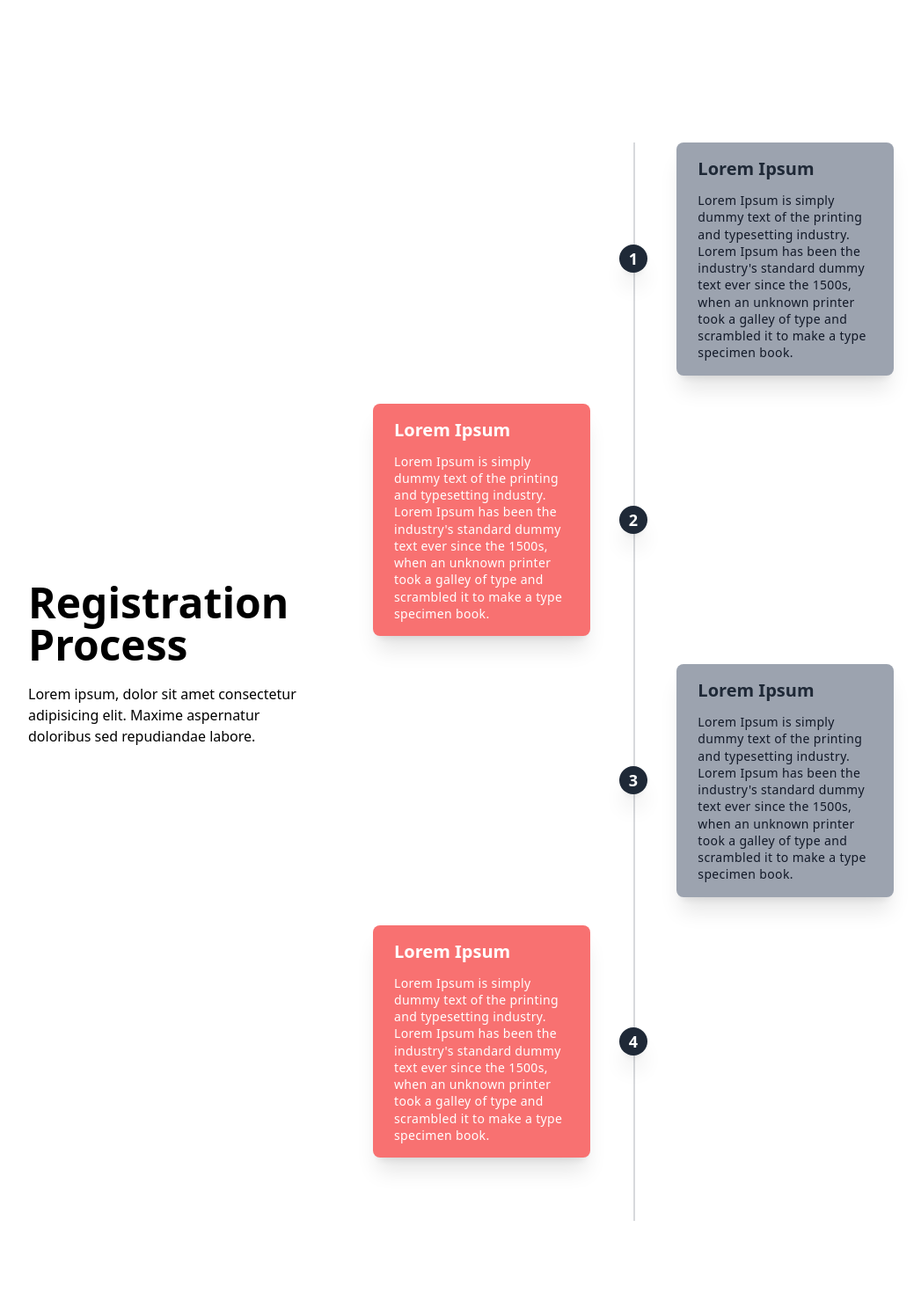
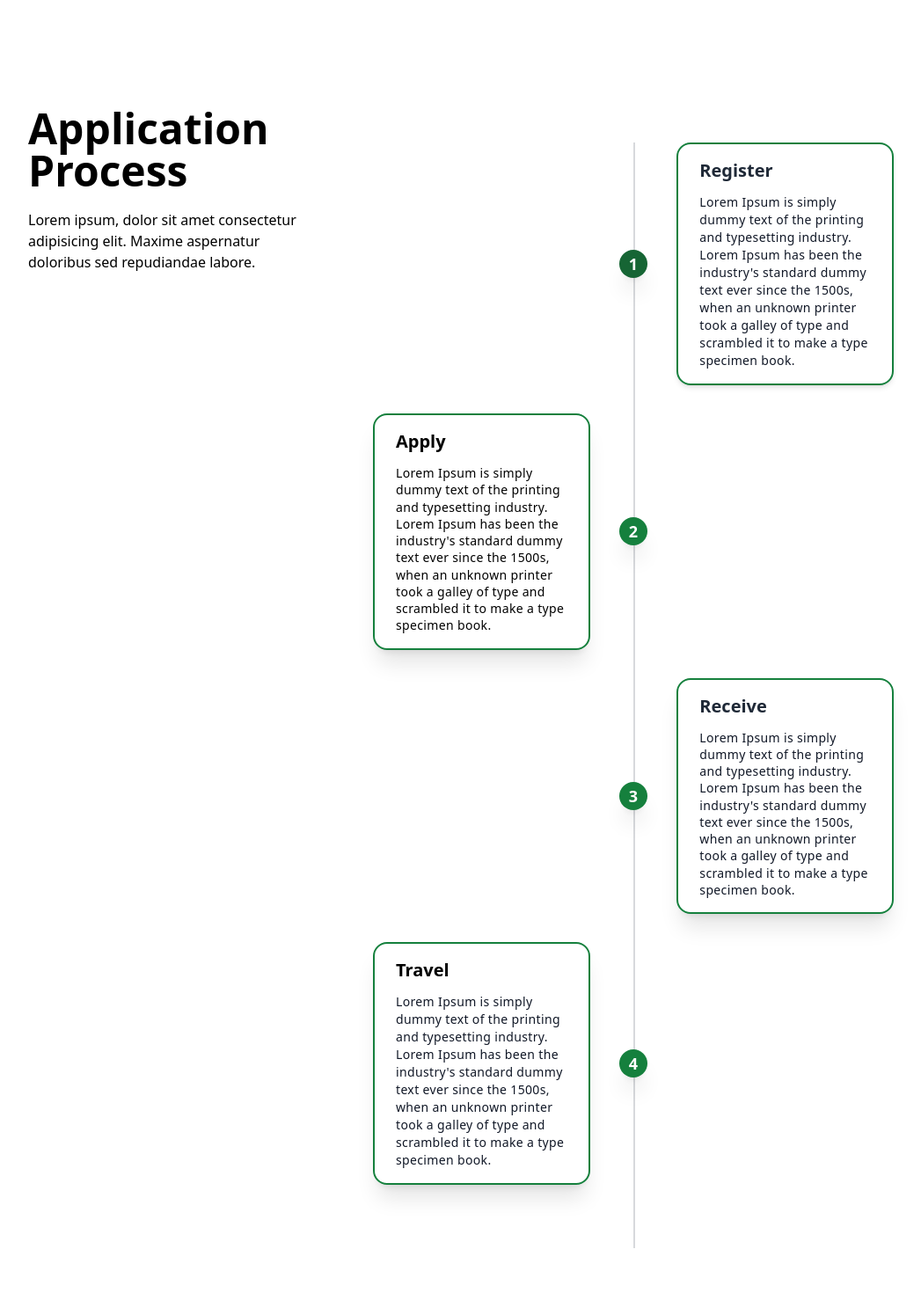
Before and after one commit to Infospace-meta/seasonal-jobs, a Vue app in the folder app/: page / in a window 1280 px wide. Shown: the part 1080-2550 px from the top of the page at 88% size, without its empty margins (96-1143 px from the left). Built offline with nearby package versions, Linux system fonts and the light colour scheme.

Commit message:
edit timeline

```diff
--- a/app/src/components/HomeRegistrationProcess.vue
+++ b/app/src/components/HomeRegistrationProcess.vue
@@ -2,9 +2,9 @@
   <section class="px-4 py-8 sm:py-20">
     <div class="max-w-5xl mx-auto grid grid-cols-1 lg:grid-cols-3 gap-8">
       <!-- Text -->
-      <div class="flex flex-col justify-center md:px-0">
+      <div class="flex flex-col md:px-0">
         <h1 class="font-semibold text-4xl md:text-5xl mb-5">
-          Registration Process
+          Application Process
         </h1>
         <p>
           Lorem ipsum, dolor sit amet consectetur adipisicing elit. Maxime
@@ -15,7 +15,6 @@
 
       <!-- Timeline: Register,Apply,Receive,Travel,Work,BringItHome -->
       <div class="lg:col-span-2">
-        <!-- component -->
         <div class="mx-auto w-full h-full">
           <div class="relative wrap overflow-hidden p-10 h-full">
             <div
@@ -27,18 +26,18 @@
             >
               <div class="order-1 w-5/12"></div>
               <div
-                class="z-10 flex items-center order-1 bg-gray-800 shadow-xl w-8 h-8 rounded-full"
+                class="z-10 flex items-center order-1 bg-green-800 shadow-xl w-8 h-8 rounded-full"
               >
                 <h1 class="mx-auto font-semibold text-lg text-white">1</h1>
               </div>
               <div
-                class="order-1 bg-gray-400 rounded-lg shadow-xl w-5/12 px-6 py-4"
+                class="order-1 rounded-2xl shadow-md w-5/12 px-6 py-4 border-2 border-green-700"
               >
                 <h3 class="mb-3 font-bold text-gray-800 text-xl">
-                  Lorem Ipsum
+                  Register
                 </h3>
                 <p
-                  class="text-sm leading-snug tracking-wide text-gray-900 text-opacity-100"
+                  class="text-sm tracking-wide text-gray-900 text-opacity-100"
                 >
                   Lorem Ipsum is simply dummy text of the printing and
                   typesetting industry. Lorem Ipsum has been the industry's
@@ -55,16 +54,16 @@
             >
               <div class="order-1 w-5/12"></div>
               <div
-                class="z-10 flex items-center order-1 bg-gray-800 shadow-xl w-8 h-8 rounded-full"
+                class="z-10 flex items-center order-1 bg-green-700 shadow-xl w-8 h-8 rounded-full"
               >
                 <h1 class="mx-auto text-white font-semibold text-lg">2</h1>
               </div>
               <div
-                class="order-1 bg-red-400 rounded-lg shadow-xl w-5/12 px-6 py-4"
+                class="order-1 rounded-2xl shadow-xl w-5/12 px-6 py-4 border-2 border-green-700"
               >
-                <h3 class="mb-3 font-bold text-white text-xl">Lorem Ipsum</h3>
+                <h3 class="mb-3 font-bold text-xl">Apply</h3>
                 <p
-                  class="text-sm font-medium leading-snug tracking-wide text-white text-opacity-100"
+                  class="text-sm leading-snug tracking-wide"
                 >
                   Lorem Ipsum is simply dummy text of the printing and
                   typesetting industry. Lorem Ipsum has been the industry's
@@ -81,18 +80,18 @@
             >
               <div class="order-1 w-5/12"></div>
               <div
-                class="z-10 flex items-center order-1 bg-gray-800 shadow-xl w-8 h-8 rounded-full"
+                class="z-10 flex items-center order-1 bg-green-700 shadow-xl w-8 h-8 rounded-full"
               >
                 <h1 class="mx-auto font-semibold text-lg text-white">3</h1>
               </div>
               <div
-                class="order-1 bg-gray-400 rounded-lg shadow-xl w-5/12 px-6 py-4"
+                class="order-1 rounded-2xl shadow-xl w-5/12 px-6 py-4 border-2 border-green-700"
               >
                 <h3 class="mb-3 font-bold text-gray-800 text-xl">
-                  Lorem Ipsum
+                  Receive
                 </h3>
                 <p
-                  class="text-sm leading-snug tracking-wide text-gray-900 text-opacity-100"
+                  class="text-sm leading-snug tracking-wide text-gray-900"
                 >
                   Lorem Ipsum is simply dummy text of the printing and
                   typesetting industry. Lorem Ipsum has been the industry's
@@ -109,16 +108,16 @@
             >
               <div class="order-1 w-5/12"></div>
               <div
-                class="z-10 flex items-center order-1 bg-gray-800 shadow-xl w-8 h-8 rounded-full"
+                class="z-10 flex items-center justify-center order-1 bg-green-700 shadow-xl w-8 h-8 rounded-full"
               >
                 <h1 class="mx-auto text-white font-semibold text-lg">4</h1>
               </div>
               <div
-                class="order-1 bg-red-400 rounded-lg shadow-xl w-5/12 px-6 py-4"
+                class="order-1 rounded-2xl shadow-xl w-5/12 px-6 py-4 border-2 border-green-700"
               >
-                <h3 class="mb-3 font-bold text-white text-xl">Lorem Ipsum</h3>
+                <h3 class="mb-3 font-bold text-xl">Travel</h3>
                 <p
-                  class="text-sm font-medium leading-snug tracking-wide text-white text-opacity-100"
+                  class="text-sm tracking-wide text-gray-900"
                 >
                   Lorem Ipsum is simply dummy text of the printing and
                   typesetting industry. Lorem Ipsum has been the industry's
```
